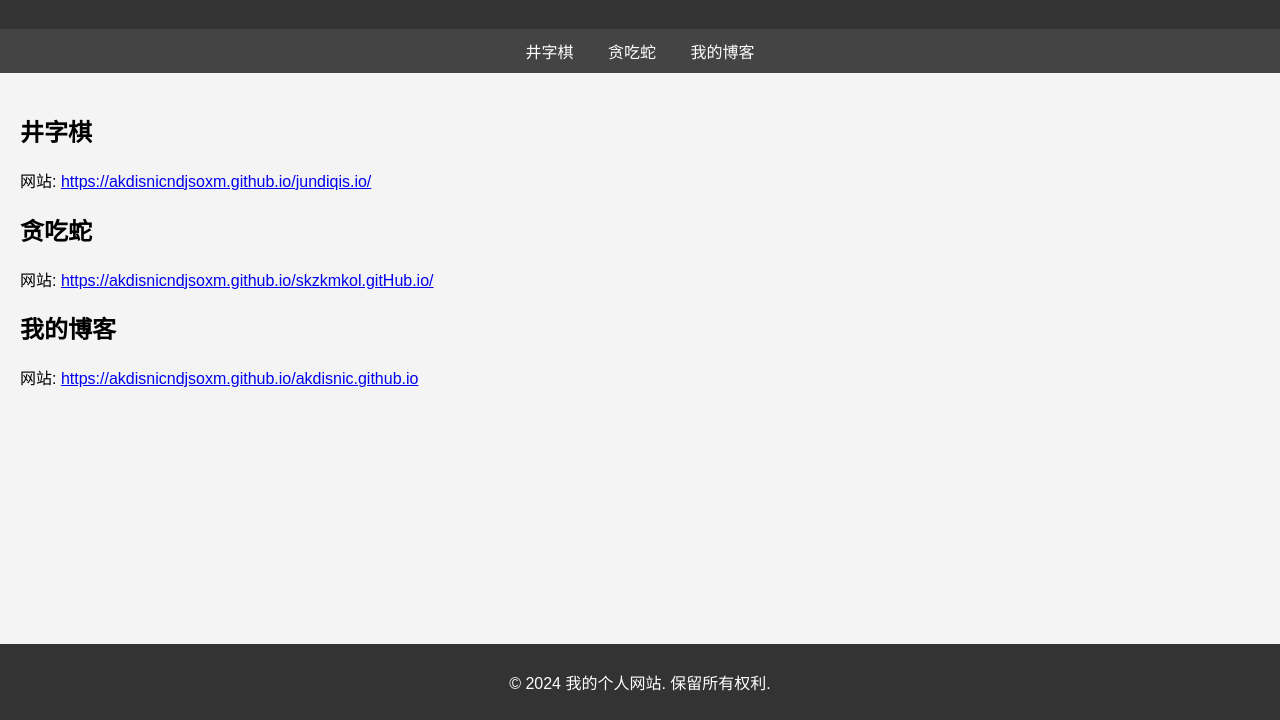
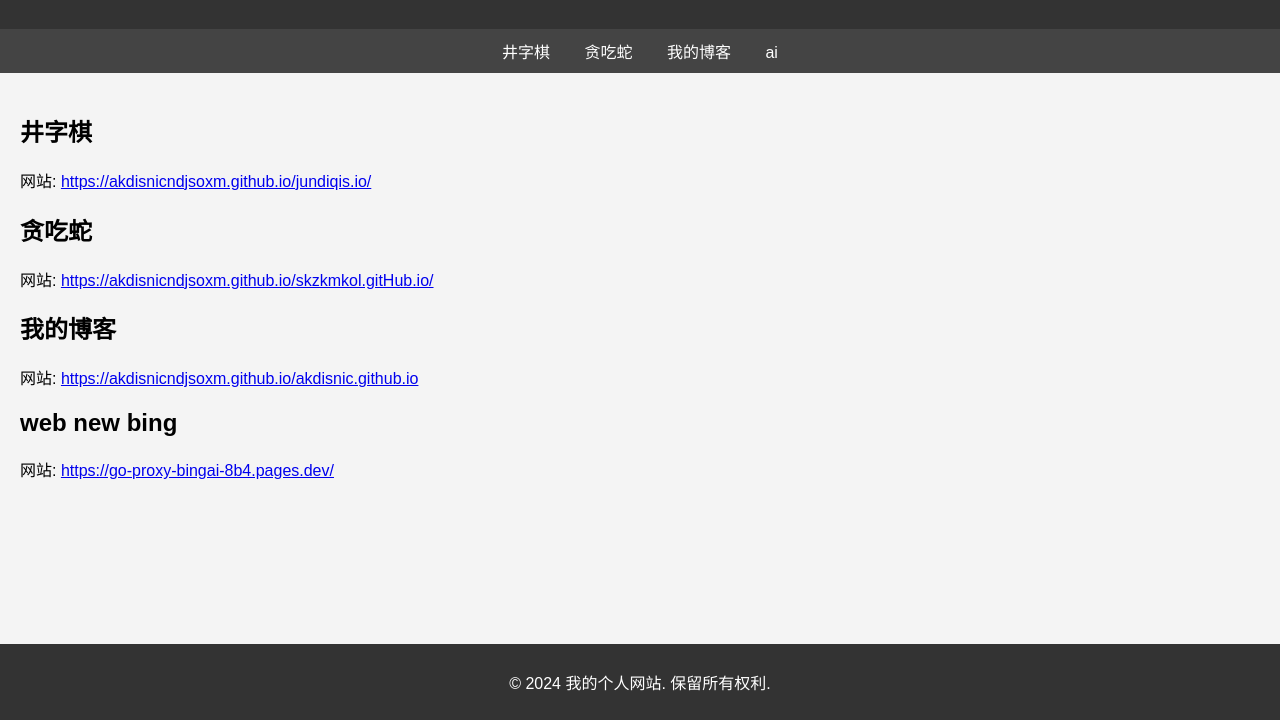
Before and after one commit to akdisnicndjsoxm/akdisnicndjsoxm.github.io, a plain HTML site: page index.html in a window 1280 px wide. Shown: the part 80-800 px from the top of the page. Drawn offline with Linux system fonts and the light colour scheme.

Commit message:
Update index.html

```diff
--- a/index.html
+++ b/index.html
@@ -51,6 +51,7 @@
         <a href="https://akdisnicndjsoxm.github.io/jundiqis.io/">井字棋</a>
         <a href="https://akdisnicndjsoxm.github.io/skzkmkol.gitHub.io/">贪吃蛇</a>
         <a href="https://akdisnicndjsoxm.github.io/akdisnic.github.io">我的博客</a>
+        <a href="https://go-proxy-bingai-8b4.pages.dev/">ai</a>
     </nav>
 
     <div class="container">
@@ -68,6 +69,11 @@
             <h2>我的博客</h2>
             <p>网站: <a href="https://akdisnicndjsoxm.github.io/akdisnic.github.io">https://akdisnicndjsoxm.github.io/akdisnic.github.io</a></p>
         </section>
+
+        <section id="ai">
+            <h2>web new bing</h2>
+            <p>网站: <a href="https://go-proxy-bingai-8b4.pages.dev/">https://go-proxy-bingai-8b4.pages.dev/</a></p>
+        </section>
     </div>
 
     <footer>
```
